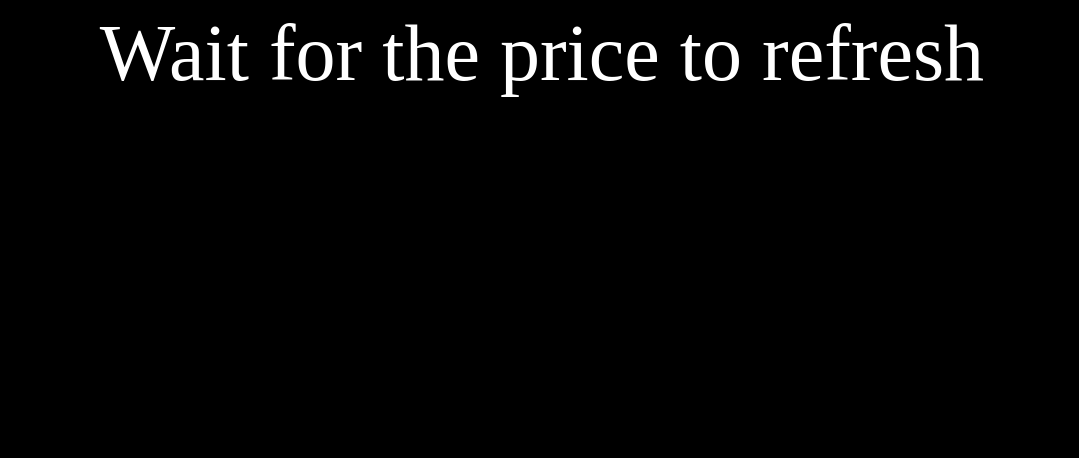
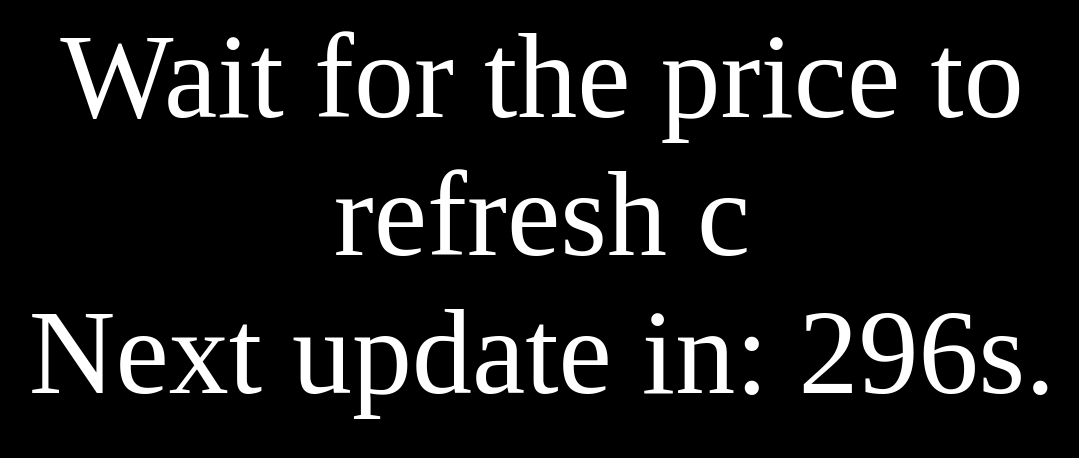
Before and after one commit to Darknov/Poe-refresh-price-checker, a plain HTML site: page index.html in a window 1280 px wide. Shown: the whole page, without its empty margins (98-1177 px from the left). Drawn offline with Linux system fonts and the light colour scheme; no server answers.

Commit message:
Final commit

```diff
--- a/index.html
+++ b/index.html
@@ -4,9 +4,13 @@
   <link rel="stylesheet" href="styles.css">
 </head>
 <body>
-<div class="price">
+<span class="price">
 Wait for the price to refresh
-</div>
+</span>c
+<br>
+Next update in:
+<span class="time">
+</span>s.
 <script src="script.js"></script>
 </body>
 </html>
--- a/script.js
+++ b/script.js
@@ -1,14 +1,23 @@
 const price = document.querySelector('.price');
+const time = document.querySelector('.time');
 const proxyurl = "https://cors-anywhere.herokuapp.com/";
+const refreshTime = 301;
+
+let timeLeft = refreshTime;
 
 function updatePrice() {
 	fetch(proxyurl+ 'https://poe.ninja/api/data/CurrencyHistory?league=Heist&type=Currency&currencyId=2')
 		.then(response => response.json())
 		.then(data => {
 			const prices = data.receiveCurrencyGraphData;
-			price.textContent = prices[prices.length - 1].value;
+			price.textContent = Math.round(prices[prices.length - 1].value * 10) / 10;
 		});
+	timeLeft = refreshTime;
 }
 
 updatePrice();
-setInterval( updatePrice, 300000);
+setInterval(() => {
+	timeLeft = timeLeft - 1;
+	time.textContent = timeLeft;
+}, 1000);
+setInterval( updatePrice, refreshTime * 1000);
--- a/styles.css
+++ b/styles.css
@@ -1,6 +1,6 @@
 body {
 	background-color: black;
 	color: white;
-	font-size: 80px;
+	font-size: 120px;
 	text-align: center;
 }
```
